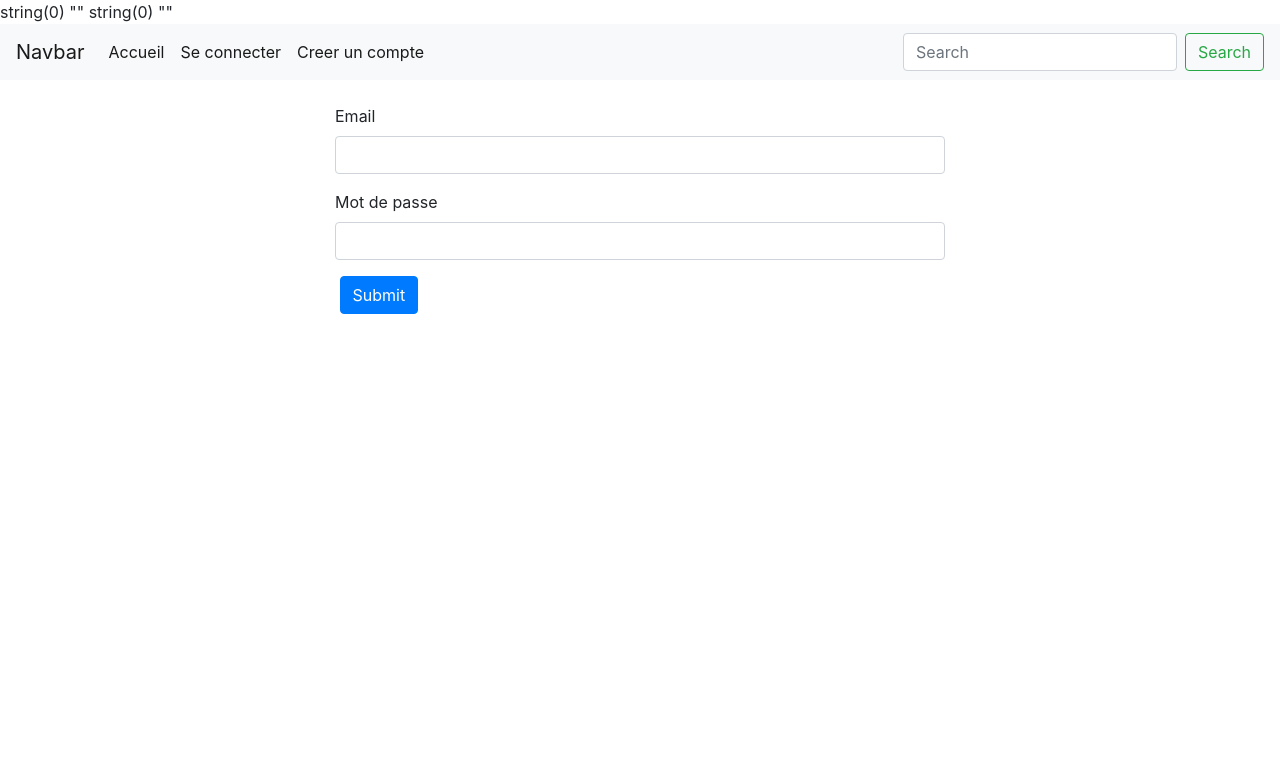
After one commit to zabraf/TalesOfTheTavern, a PHP site: page /connexion.php in a window 1280 px wide. The commit adds this page. Shown: the top 783 px of the page. Run offline with PHP 8.4, Linux system fonts and the light colour scheme.

Commit message:
Added navbar + Creat an account

```diff
--- /dev/null
+++ b/WWW/Controlleur/controlleur.php
@@ -0,0 +1,14 @@
+<?php
+require_once("../Model/fonctionBD.php");
+function  InsererUtilisateur($nomUtilisateur,$emailUtilisateur,$motDePasse,$motDePasseConfirmation)
+{
+    if($motDePasse === $motDePasseConfirmation)
+    {
+        AjouterUtilisateur($nomUtilisateur,$emailUtilisateur,hash("sha256",$motDePasse));
+
+        return true;
+    }else
+    {
+        return "le login est faux";
+    }
+}
--- a/WWW/Model/ConnextionDB.php
+++ b/WWW/Model/connextionDB.php
@@ -1,11 +1,8 @@
 <?php
-/**
- */
-// fonction pour connecter la base de donnéés
-require_once ("./ConstanteDB.php");
+/* fonction pour connecter la base de donnéés */
+require_once("../Model/constanteDB.php");
 
-function
-() {
+function RecupererConnexion() {
     static $dbc = null;
 
     if ($dbc == null) {
@@ -15,7 +12,7 @@ function
                     PDO::ATTR_PERSISTENT => true));
         }
         catch (Exception $e) {
-            die('ne peut pas se connecter a la base de données réessayer plus tard');
+            die('impossible de se connecter a la base de donnée');
         }
     }
     return $dbc;
--- a/WWW/Model/ConstanteDB.php
+++ b/WWW/Model/constanteDB.php
@@ -1,5 +1,5 @@
 <?php
-DEFINE('DB_USER', '');
+DEFINE('DB_USER', 'root');
 DEFINE('DB_PASSWORD', '');
 DEFINE('DB_HOST', 'localhost');
-DEFINE('DB_NAME', 'bd_');
+DEFINE('DB_NAME', 'bd_tales');
--- /dev/null
+++ b/WWW/Model/fonctionBD.php
@@ -0,0 +1,27 @@
+<?php
+require_once("../Model/connextionDB.php");
+function AjouterUtilisateur($nomUtilisateur,$emailUtilisateur,$motDePasse)
+{
+    $connexion = RecupererConnexion();
+    $requete = $connexion->prepare("INSERT INTO utilisateur(nom, email, motDePasse) VALUES (:nom,:email,:motDePasse)");
+    $requete->bindParam(":nom", $nomUtilisateur, PDO::PARAM_STR);
+    $requete->bindParam(":email", $emailUtilisateur, PDO::PARAM_STR);
+    $requete->bindParam(":motDePasse", $motDePasse, PDO::PARAM_STR);
+    $requete->execute();
+}
+function RetrouverUtilisateurParEmail($nomUtilisateur)
+{
+    $connexion = RecupererConnexion();
+    $requete = $connexion->prepare("INSERT INTO utilisateur(nom, email, motDePasse) VALUES (:nom,:email,:motDePasse)");
+    $requete->bindParam(":nom", $nomUtilisateur, PDO::PARAM_STR);
+    $requete->bindParam(":email", $emailUtilisateur, PDO::PARAM_STR);
+    $requete->bindParam(":motDePasse", $motDePasse, PDO::PARAM_STR);
+    $requete->execute();
+    $resultat = $requete->fetchAll(PDO::FETCH_ASSOC);
+    if ($resultat != NULL) {
+        return $resultat[0];
+    } else {
+        return FALSE;
+    }
+}
+?>
--- /dev/null
+++ b/WWW/Vue/connexion.php
@@ -0,0 +1,51 @@
+<?php
+require_once("../Controlleur/controlleur.php");
+$erreurmessage = "";
+$email = isset($_POST["email"]) ? filter_input(INPUT_POST,'email',FILTER_SANITIZE_EMAIL): "";
+$mdp = isset($_POST["motDePasse"]) ? filter_input(INPUT_POST,'motDePasse',FILTER_SANITIZE_STRING): "";
+var_dump($email);
+var_dump($mdp);
+if($email != "" && $mdp != "")
+{
+    $erreurmessage = InsererUtilisateur($nom,$email,$mdp,$confMdp);
+}
+
+?>
+<!doctype html>
+<html lang="fr">
+<head>
+    <!-- Required meta tags -->
+    <meta charset="utf-8">
+    <meta name="viewport" content="width=device-width, initial-scale=1, shrink-to-fit=no">
+
+    <!-- Bootstrap CSS -->
+    <link rel="stylesheet" href="https://stackpath.bootstrapcdn.com/bootstrap/4.3.1/css/bootstrap.min.css" integrity="sha384-ggOyR0iXCbMQv3Xipma34MD+dH/1fQ784/j6cY/iJTQUOhcWr7x9JvoRxT2MZw1T" crossorigin="anonymous">
+
+    <title>Hello, world!</title>
+</head>
+<body>
+<?php include_once("../Vue/navbar.php");?>
+<br/>
+<div class="container col-sm-12 col-md-6 c border-1">
+    <form action="#" method="post">
+    <form action="#" method="post">
+        <div class="form-group">
+            <label for="exampleInputEmail1">Email</label>
+            <input type="email" class="form-control" name="email" value="<?= $email ?>" required>
+        </div>
+        <div class="form-group">
+            <label for="exampleInputPassword1">Mot de passe</label>
+            <input type="password" class="form-control" name="motDePasse" required>
+        </div>
+        <label style="color: red"><?php if($erreurmessage !== true){echo $erreurmessage;} ?></label>
+        <button type="submit" class="btn btn-primary">Submit</button>
+    </form>
+</div>
+
+<!-- Optional JavaScript -->
+<!-- jQuery first, then Popper.js, then Bootstrap JS -->
+<script src="https://code.jquery.com/jquery-3.3.1.slim.min.js" integrity="sha384-q8i/X+965DzO0rT7abK41JStQIAqVgRVzpbzo5smXKp4YfRvH+8abtTE1Pi6jizo" crossorigin="anonymous"></script>
+<script src="https://cdnjs.cloudflare.com/ajax/libs/popper.js/1.14.7/umd/popper.min.js" integrity="sha384-UO2eT0CpHqdSJQ6hJty5KVphtPhzWj9WO1clHTMGa3JDZwrnQq4sF86dIHNDz0W1" crossorigin="anonymous"></script>
+<script src="https://stackpath.bootstrapcdn.com/bootstrap/4.3.1/js/bootstrap.min.js" integrity="sha384-JjSmVgyd0p3pXB1rRibZUAYoIIy6OrQ6VrjIEaFf/nJGzIxFDsf4x0xIM+B07jRM" crossorigin="anonymous"></script>
+</body>
+</html>
--- /dev/null
+++ b/WWW/Vue/navbar.php
@@ -0,0 +1,40 @@
+<nav class="navbar navbar-expand-lg navbar-light bg-light">
+    <a class="navbar-brand" href="index.php">Navbar</a>
+    <button class="navbar-toggler" type="button" data-toggle="collapse" data-target="#navbarSupportedContent" aria-controls="navbarSupportedContent" aria-expanded="false" aria-label="Toggle navigation">
+        <span class="navbar-toggler-icon"></span>
+    </button>
+
+    <div class="collapse navbar-collapse" id="navbarSupportedContent">
+        <ul class="navbar-nav mr-auto">
+            <li class="nav-item active">
+                <a class="nav-link" href="index.php">Accueil<span class="sr-only">(current)</span></a>
+            </li>
+            <?php
+            if(isset($_SESSION["utilisateur"]))
+            {
+                ?>
+                <li class="nav-item active">
+                    <a class="nav-link" href="!!!">Mon profile<span class="sr-only">(current)</span></a>
+                </li>
+                <li class="nav-item active">
+                    <a class="nav-link" href="!!!">Déconnecter<span class="sr-only">(current)</span></a>
+                </li>
+                <?php
+            } else {
+                ?>
+                <li class="nav-item active">
+                    <a class="nav-link" href="connexion.php">Se connecter<span class="sr-only">(current)</span></a>
+                </li>
+                <li class="nav-item active">
+                    <a class="nav-link" href="creerUnCompte.php">Creer un compte<span class="sr-only">(current)</span></a>
+                </li>
+                <?php
+            }
+            ?>
+        </ul>
+        <form class="form-inline my-2 my-lg-0">
+            <input class="form-control mr-sm-2" type="search" placeholder="Search" aria-label="Search">
+            <button class="btn btn-outline-success my-2 my-sm-0" type="submit">Search</button>
+        </form>
+    </div>
+</nav>
```
Also changed, not shown: WWW/Controlleur/Controleurleur.php (deleted, +0 -14 lines), WWW/Model/FonctionBD.php (deleted, +0 -11 lines), WWW/Vue/creerUnCompte.php (renamed from WWW/index.php, +12 -12 lines), WWW/Vue/index.php (added, +27 -0 lines).
